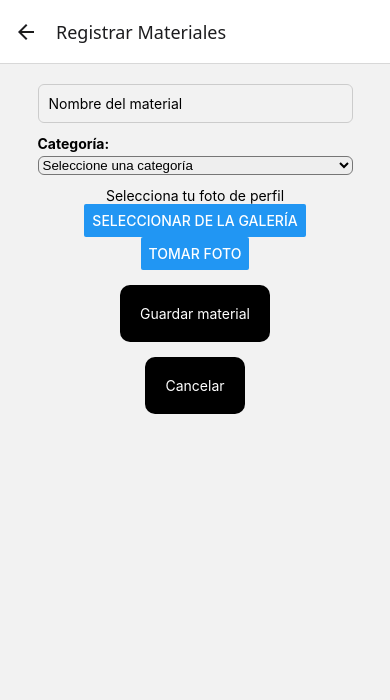
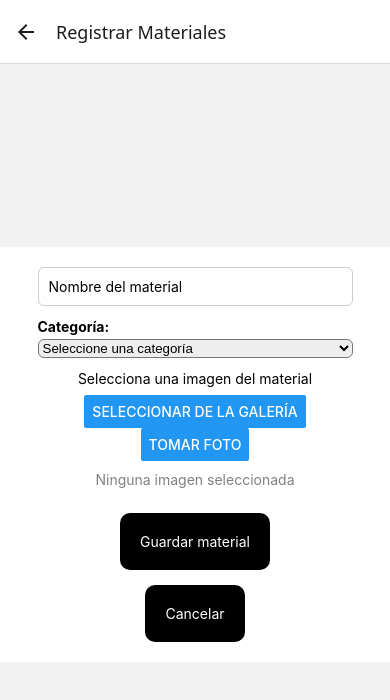
Before and after one commit to AleRabazza/ObligatorioDDM, a React Native app: screen /RegisterMateriales in a window 390 px wide. Shown: the top 700 px of the page. Built offline with nearby package versions, Linux system fonts and the light colour scheme.

Commit message:
Ver foto

```diff
--- a/src/screens/Materiales/RegisterMateriales.js
+++ b/src/screens/Materiales/RegisterMateriales.js
@@ -1,50 +1,52 @@
 import React, { useState } from "react";
-import { View, TextInput, StyleSheet, Alert, ScrollView, Text, Button } from "react-native";
+import { View, TextInput, StyleSheet, Alert, ScrollView, Text, Button, Image } from "react-native";
 import AsyncStorage from "@react-native-async-storage/async-storage";
 import ClassicButton from "../../components/ClassicButton";
 import { Picker } from "@react-native-picker/picker";
-import * as ImagePicker from 'expo-image-picker';
+import * as ImagePicker from "expo-image-picker";
 
 const RegisterMateriales = ({ navigation }) => {
   const [nombre, setNombre] = useState("");
   const [categoria, setCategoria] = useState("");
-const [imagen, setImagen] = useState("");
+  const [imagen, setImagen] = useState(null);
 
   const limpiarCampos = () => {
     setNombre("");
     setCategoria("");
-  setImagen("");
+    setImagen(null);
   };
 
-const requestPerms = async() =>{
+  const requestPerms = async () => {
     const cam = await ImagePicker.requestCameraPermissionsAsync();
     const gal = await ImagePicker.requestMediaLibraryPermissionsAsync();
     if (!cam.granted || !gal.granted) {
-    Alert.alert('Permisos requeridos',
-                'Habilita acceso a la camara y la galeria.');
+      Alert.alert("Permisos requeridos", "Habilita acceso a la cámara y la galería.");
       return false;
     }
     return true;
   };
 
-
   const pickFromGallery = async () => {
-  if(!(await requestPerms())) return;
+    if (!(await requestPerms())) return;
     const result = await ImagePicker.launchImageLibraryAsync({
-      mediaTypes: ['images'],
+      mediaTypes: ImagePicker.MediaTypeOptions.Images,
       allowsEditing: true,
-      quality : 1,
+      quality: 1,
     });
-  if (!result.canceled) setImagen(result.assets[0].uri);
+    if (!result.canceled && result.assets && result.assets.length > 0) {
+      setImagen(result.assets[0].uri);
+    }
   };
 
   const takePhoto = async () => {
-  if(!(await requestPerms())) return;
+    if (!(await requestPerms())) return;
     const result = await ImagePicker.launchCameraAsync({
       allowsEditing: true,
       quality: 1,
     });
-  if (!result.canceled) setImagen(result.assets[0].uri);
+    if (!result.canceled && result.assets && result.assets.length > 0) {
+      setImagen(result.assets[0].uri);
+    }
   };
 
   const guardarMaterial = async () => {
@@ -56,8 +58,8 @@ const guardarMaterial = async () => {
       Alert.alert("Seleccione una categoría");
       return;
     }
-    if (!imagen.trim()) {
-      Alert.alert("Ingrese la URL de una imagen");
+    if (!imagen) {
+      Alert.alert("Seleccione una imagen del material");
       return;
     }
 
@@ -74,11 +76,10 @@ const guardarMaterial = async () => {
     };
 
     try {
-
       await AsyncStorage.setItem(`material_${nombre}`, JSON.stringify(nuevoMaterial));
       limpiarCampos();
       Alert.alert("Éxito", "Material guardado correctamente", [
-        { text: "OK", onPress: () => navigation.goBack() }
+        { text: "OK", onPress: () => navigation.goBack() },
       ]);
     } catch (error) {
       console.error(error);
@@ -87,7 +88,8 @@ const guardarMaterial = async () => {
   };
 
   return (
-    <ScrollView contentContainerStyle={styles.container}>
+    <ScrollView contentContainerStyle={styles.scrollContent}>
+      <View style={styles.container}>
         <TextInput
           style={styles.input}
           placeholder="Nombre del material"
@@ -112,20 +114,35 @@ const guardarMaterial = async () => {
           </Picker>
         </View>
 
-      <Text>Selecciona tu foto de perfil</Text>
+        <Text style={{ marginBottom: 8 }}>Selecciona una imagen del material</Text>
         <Button title="Seleccionar de la Galería" onPress={pickFromGallery} />
         <Button title="Tomar Foto" onPress={takePhoto} />
 
+        {/* ✅ Aseguramos que se muestre la imagen */}
+        {imagen ? (
+          <Image source={{ uri: imagen }} style={styles.previewImage} />
+        ) : (
+          <Text style={{ marginVertical: 10, color: "gray", textAlign: "center" }}>
+            Ninguna imagen seleccionada
+          </Text>
+        )}
+
         <ClassicButton title="Guardar material" customPress={guardarMaterial} />
         <ClassicButton title="Cancelar" customPress={() => navigation.goBack()} />
+      </View>
     </ScrollView>
   );
 };
 
 const styles = StyleSheet.create({
+  scrollContent: {
+    flexGrow: 1,
+    justifyContent: "center",
+  },
   container: {
     padding: 20,
     alignItems: "center",
+    backgroundColor: "#fff",
   },
   input: {
     width: "90%",
@@ -148,6 +165,15 @@ const styles = StyleSheet.create({
     fontSize: 14,
     fontWeight: "bold",
   },
+  previewImage: {
+    width: 150,
+    height: 150,
+    borderRadius: 10,
+    marginVertical: 20,
+    alignSelf: "center",
+    borderColor: "#000",
+    borderWidth: 1,
+  },
 });
 
 export default RegisterMateriales;
```
Lines whose indentation alone changed are shown as unchanged.
